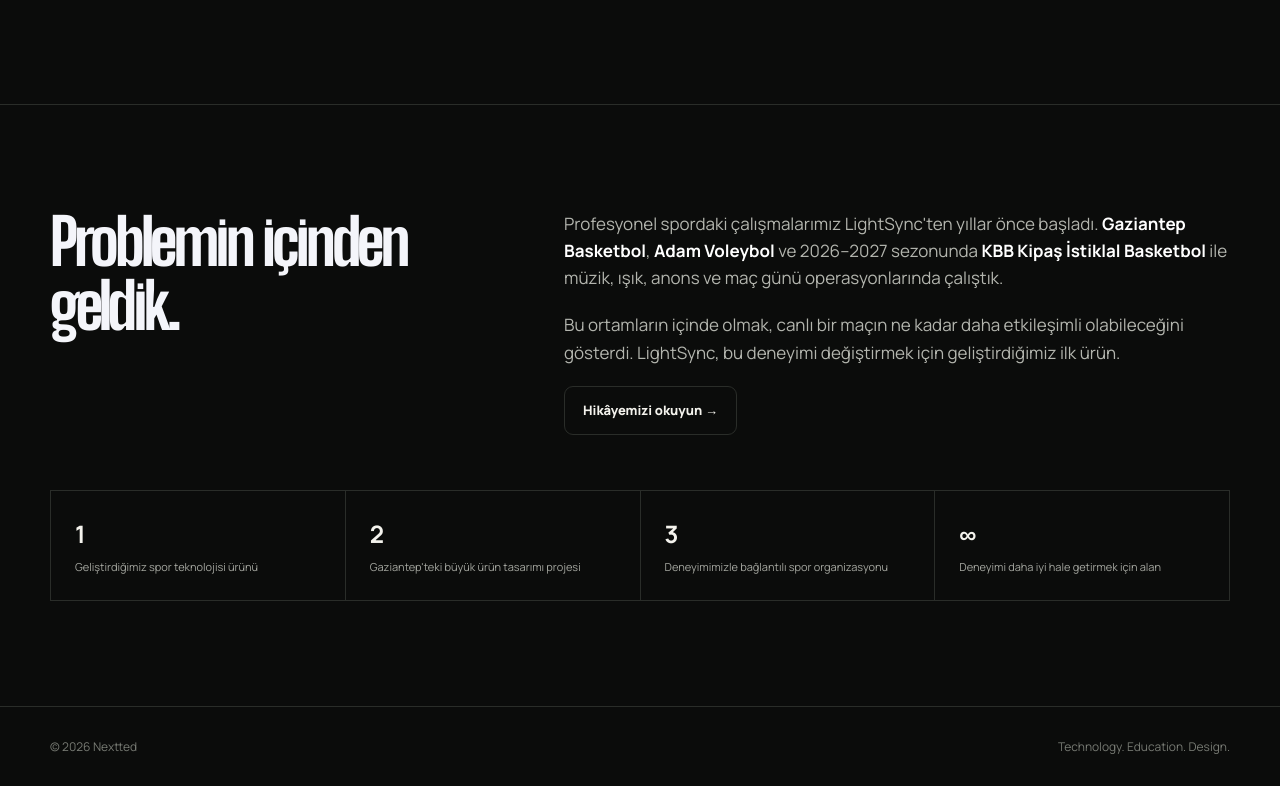
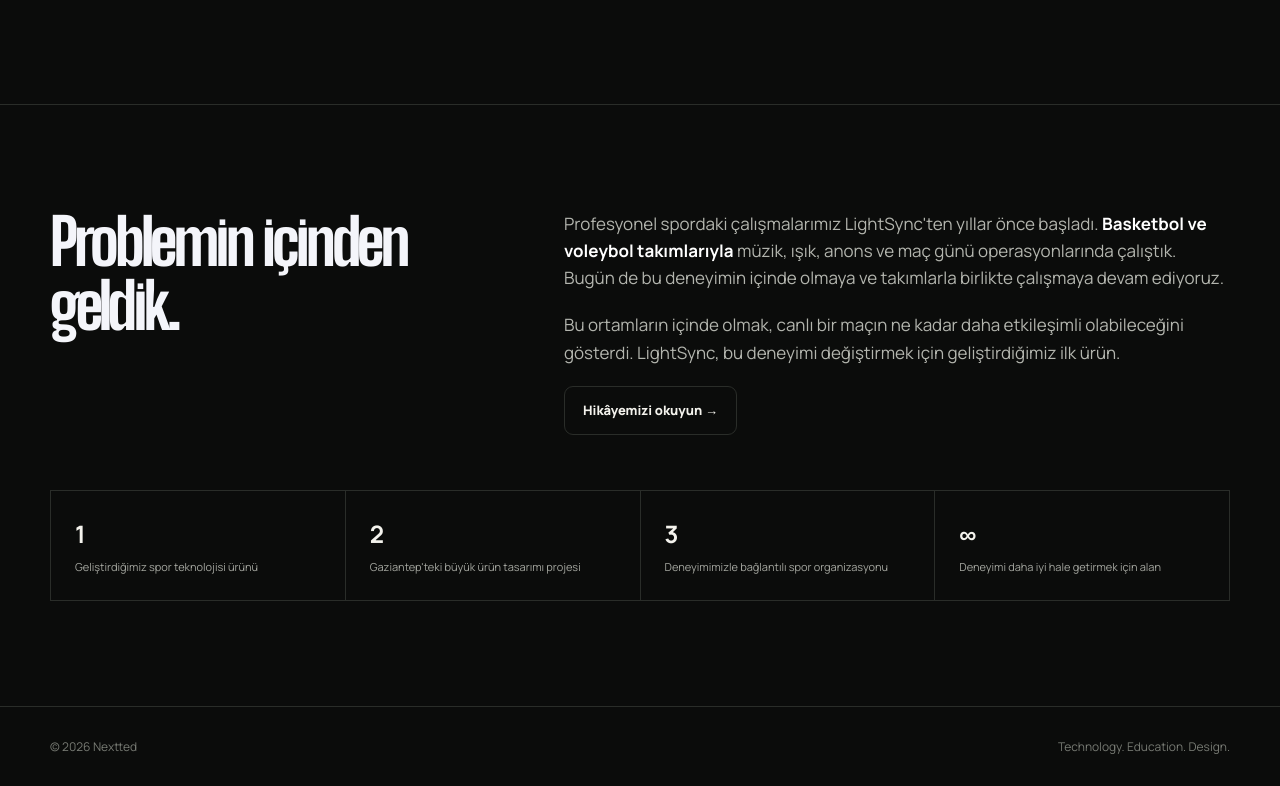
Before and after one commit to Fares-sharabati/Lightsync, a React (Vite) app: page / in a window 1280 px wide. Shown: the part 1403-2189 px from the top of the page. Built offline with nearby package versions, Linux system fonts and the light colour scheme.

Commit message:
Remove sports club names from Nextted homepage

```diff
--- a/src/pages/NexttedHome.tsx
+++ b/src/pages/NexttedHome.tsx
@@ -70,8 +70,8 @@ export default function NexttedHome() {
             <h2>{t({ tr: 'Problemin içinden geldik.', en: 'We came from inside the problem.' })}</h2>
             <div>
               <p>{t({
-                tr: <>Profesyonel spordaki çalışmalarımız LightSync'ten yıllar önce başladı. <strong>Gaziantep Basketbol</strong>, <strong>Adam Voleybol</strong> ve 2026–2027 sezonunda <strong>KBB Kipaş İstiklal Basketbol</strong> ile müzik, ışık, anons ve maç günü operasyonlarında çalıştık.</>,
-                en: <>Our work in professional sports started years before LightSync. We have worked on music, lighting, announcing and game-day operations with <strong>Gaziantep Basketbol</strong>, <strong>Adam Voleybol</strong> and, for the 2026–2027 season, <strong>KBB Kipaş İstiklal Basketbol</strong>.</>,
+                tr: <>Profesyonel spordaki çalışmalarımız LightSync'ten yıllar önce başladı. <strong>Basketbol ve voleybol takımlarıyla</strong> müzik, ışık, anons ve maç günü operasyonlarında çalıştık. Bugün de bu deneyimin içinde olmaya ve takımlarla birlikte çalışmaya devam ediyoruz.</>,
+                en: <>Our work in professional sports started years before LightSync. We have worked with <strong>basketball and volleyball teams</strong> across music, lighting, announcing and game-day operations. We continue to work alongside teams today.</>,
               })}</p>
               <p>{t({
                 tr: 'Bu ortamların içinde olmak, canlı bir maçın ne kadar daha etkileşimli olabileceğini gösterdi. LightSync, bu deneyimi değiştirmek için geliştirdiğimiz ilk ürün.',
```
